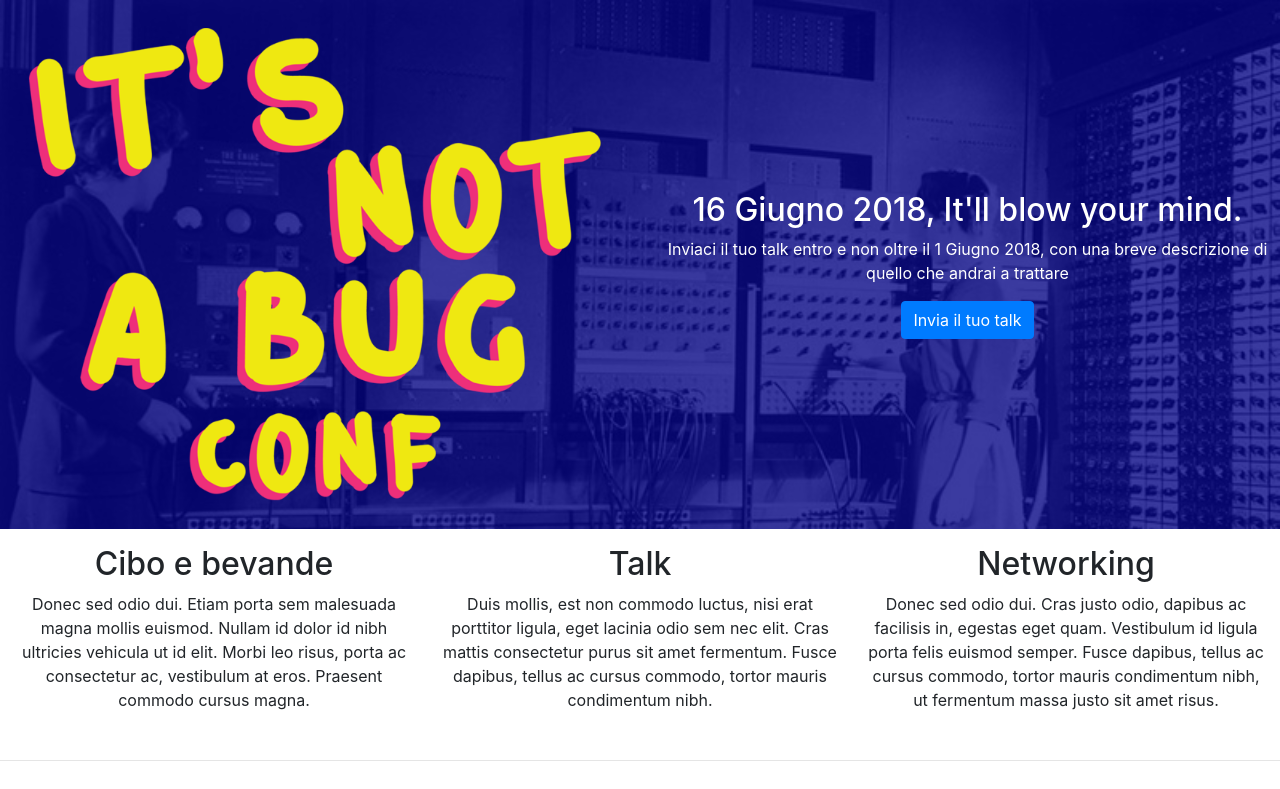
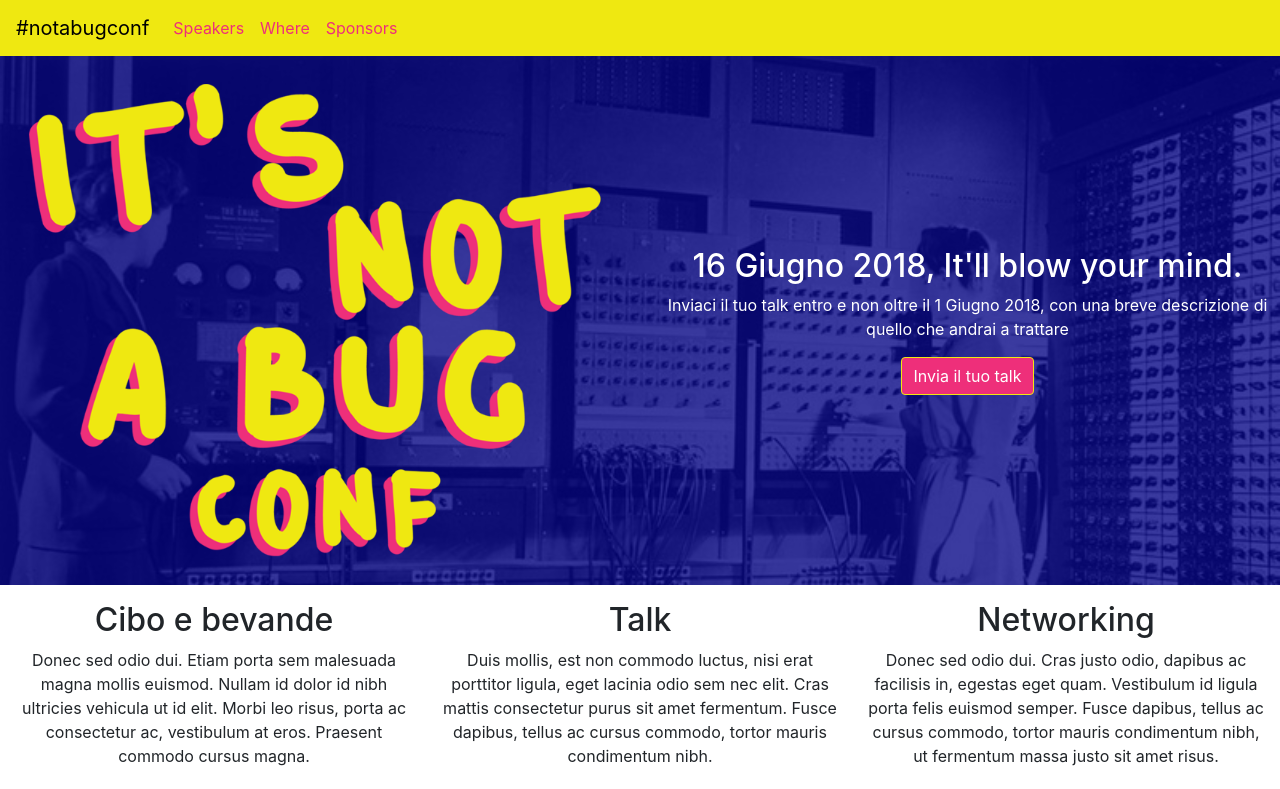
Before and after one commit to notabugconf/notabugconfsite, a plain HTML site: page index.html in a window 1280 px wide. Shown: the top 789 px of the page. Drawn offline with nearby package versions, Linux system fonts and the light colour scheme.

Commit message:
Add navbar

```diff
--- a/index.html
+++ b/index.html
@@ -1,5 +1,6 @@
 <!doctype html>
 <html class="no-js" lang="">
+
 <head>
   <meta charset="utf-8">
   <meta http-equiv="x-ua-compatible" content="ie=edge">
@@ -12,10 +13,24 @@
   <link rel="stylesheet" href="https://getbootstrap.com/dist/css/bootstrap.min.css">
   <link href="public/css/style.css" rel="stylesheet">
 </head>
+
 <body class="text-center">
 
   <main role="main">
-
+<nav class="navbar navbar-expand-lg navbar-dark  " style="background-color: #efe811;">
+  <a class="navbar-brand" href="#"  style="color: black;">#notabugconf</a>
+  <button class="navbar-toggler" type="button" data-toggle="collapse" data-target="#navbarNavAltMarkup" aria-controls="navbarNavAltMarkup"
+    aria-expanded="false" aria-label="Toggle navigation">
+    <span class="navbar-toggler-icon"></span>
+  </button>
+  <div class="collapse navbar-collapse" id="navbarNavAltMarkup">
+    <div class="navbar-nav">
+      <a class="nav-item nav-link pinklink" href="#speakers">Speakers</a>
+      <a class="nav-item nav-link pinklink" href="#where">Where</a>
+      <a class="nav-item nav-link pinklink" href="#sponsors">Sponsors</a>
+    </div>
+  </div>
+</nav>
     <div class="">
 
       <div class="title-container">
@@ -29,7 +44,7 @@
             <p>
               Inviaci il tuo talk entro e non oltre il 1 Giugno 2018, con una breve descrizione di quello che andrai a trattare
             </p>
-                        <button type="button" class="btn btn-primary" onclick="location.href='mailto:cfp@notabugconf.it;'">Invia il tuo talk</button>
+            <button type="button" class="btn btn-primary" style="background-color: #ee2f7a; border-color: #efe811;" onclick="location.href='mailto:cfp@notabugconf.it;'">Invia il tuo talk</button>
 
           </div>
         </div>
@@ -38,15 +53,19 @@
       <div class="row p-3">
         <div class="col-lg-4">
           <h2>Cibo e bevande</h2>
-                  <p>Donec sed odio dui. Etiam porta sem malesuada magna mollis euismod. Nullam id dolor id nibh ultricies vehicula ut id elit. Morbi leo risus, porta ac consectetur ac, vestibulum at eros. Praesent commodo cursus magna.</p>
+          <p>Donec sed odio dui. Etiam porta sem malesuada magna mollis euismod. Nullam id dolor id nibh ultricies vehicula
+            ut id elit. Morbi leo risus, porta ac consectetur ac, vestibulum at eros. Praesent commodo cursus magna.</p>
         </div>
         <div class="col-lg-4">
           <h2>Talk</h2>
-                  <p>Duis mollis, est non commodo luctus, nisi erat porttitor ligula, eget lacinia odio sem nec elit. Cras mattis consectetur purus sit amet fermentum. Fusce dapibus, tellus ac cursus commodo, tortor mauris condimentum nibh.</p>
+          <p>Duis mollis, est non commodo luctus, nisi erat porttitor ligula, eget lacinia odio sem nec elit. Cras mattis consectetur
+            purus sit amet fermentum. Fusce dapibus, tellus ac cursus commodo, tortor mauris condimentum nibh.</p>
         </div>
         <div class="col-lg-4">
           <h2>Networking</h2>
-                  <p>Donec sed odio dui. Cras justo odio, dapibus ac facilisis in, egestas eget quam. Vestibulum id ligula porta felis euismod semper. Fusce dapibus, tellus ac cursus commodo, tortor mauris condimentum nibh, ut fermentum massa justo sit amet risus.</p>
+          <p>Donec sed odio dui. Cras justo odio, dapibus ac facilisis in, egestas eget quam. Vestibulum id ligula porta felis
+            euismod semper. Fusce dapibus, tellus ac cursus commodo, tortor mauris condimentum nibh, ut fermentum massa justo
+            sit amet risus.</p>
         </div>
       </div>
 
@@ -57,8 +76,11 @@
           <img class="rounded-circle speaker-img" src="public/images/spongebob.jpg" alt="Generic placeholder image">
         </div>
         <div class="col-md-7">
-                  <h2 class="featurette-heading">Testing in Python, <span class="text-muted">Andrea Stagi</span></h2>
-                  <p class="lead">Donec ullamcorper nulla non metus auctor fringilla. Vestibulum id ligula porta felis euismod semper. Praesent commodo cursus magna, vel scelerisque nisl consectetur. Fusce dapibus, tellus ac cursus commodo.</p>
+          <h2 class="featurette-heading">Testing in Python,
+            <span class="text-muted">Andrea Stagi</span>
+          </h2>
+          <p class="lead">Donec ullamcorper nulla non metus auctor fringilla. Vestibulum id ligula porta felis euismod semper. Praesent commodo
+            cursus magna, vel scelerisque nisl consectetur. Fusce dapibus, tellus ac cursus commodo.</p>
         </div>
 
       </div>
@@ -70,8 +92,11 @@
           <img class="rounded-circle speaker-img" src="public/images/spongebob.jpg" alt="Generic placeholder image">
         </div>
         <div class="col-md-7 order-md-1">
-                  <h2 class="featurette-heading">Testing in Python, <span class="text-muted">Andrea Stagi</span></h2>
-                  <p class="lead">Donec ullamcorper nulla non metus auctor fringilla. Vestibulum id ligula porta felis euismod semper. Praesent commodo cursus magna, vel scelerisque nisl consectetur. Fusce dapibus, tellus ac cursus commodo.</p>
+          <h2 class="featurette-heading">Testing in Python,
+            <span class="text-muted">Andrea Stagi</span>
+          </h2>
+          <p class="lead">Donec ullamcorper nulla non metus auctor fringilla. Vestibulum id ligula porta felis euismod semper. Praesent commodo
+            cursus magna, vel scelerisque nisl consectetur. Fusce dapibus, tellus ac cursus commodo.</p>
         </div>
       </div>
 
@@ -82,8 +107,11 @@
           <img class="rounded-circle speaker-img" src="public/images/spongebob.jpg" alt="Generic placeholder image">
         </div>
         <div class="col-md-7">
-                  <h2 class="featurette-heading">Testing in Python, <span class="text-muted">Andrea Stagi</span></h2>
-                  <p class="lead">Donec ullamcorper nulla non metus auctor fringilla. Vestibulum id ligula porta felis euismod semper. Praesent commodo cursus magna, vel scelerisque nisl consectetur. Fusce dapibus, tellus ac cursus commodo.</p>
+          <h2 class="featurette-heading">Testing in Python,
+            <span class="text-muted">Andrea Stagi</span>
+          </h2>
+          <p class="lead">Donec ullamcorper nulla non metus auctor fringilla. Vestibulum id ligula porta felis euismod semper. Praesent commodo
+            cursus magna, vel scelerisque nisl consectetur. Fusce dapibus, tellus ac cursus commodo.</p>
         </div>
 
       </div>
@@ -93,12 +121,28 @@
     </div>
 
     <footer class="container">
-              <p>&copy; 2017-2018 Company, Inc. &middot; <a href="#">Privacy Policy</a> &middot; <a href="#">Code Of Conduct</a> &middot; <a href="#">Contattaci</a></p>
-              <p><a href="#">Back to top</a></p>
+      <p>&copy; 2017-2018 Company, Inc. &middot;
+        <a href="#">Privacy Policy</a> &middot;
+        <a href="#">Code Of Conduct</a> &middot;
+        <a href="#">Contattaci</a>
+      </p>
+      <p>
+        <a href="#">Back to top</a>
+      </p>
     </footer>
   </main>
-
+  <script>
+    $(function () {
+      $('.navbar').affix({
+        offset: {
+          /* Affix the navbar after scroll below header */
+          top: $("header").outerHeight(true)
+        }
+      });
+    });
+  </script>
   <script src="https://code.jquery.com/jquery-3.2.1.min.js" crossorigin="anonymous"></script>
   <script src="https://getbootstrap.com/dist/js/bootstrap.min.js"></script>
 </body>
+
 </html>
--- a/public/css/style.css
+++ b/public/css/style.css
@@ -24,3 +24,8 @@
 .speaker-img {
   max-width: 200px;
 }
+
+
+.pinklink {
+    color: #ee2f7a!important;
+}
```
Lines whose indentation alone changed are shown as unchanged.
